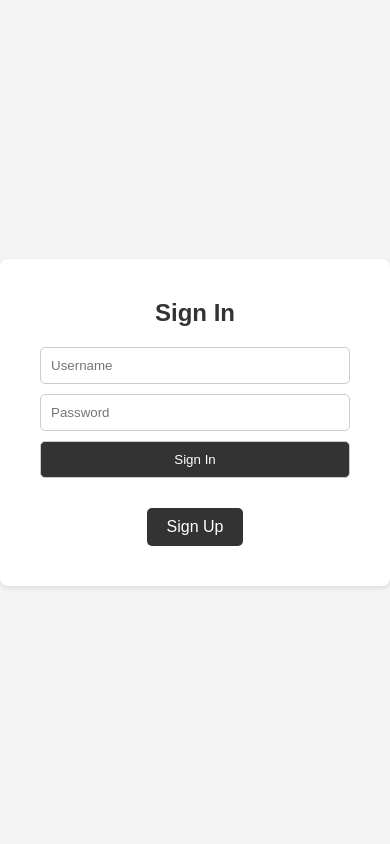
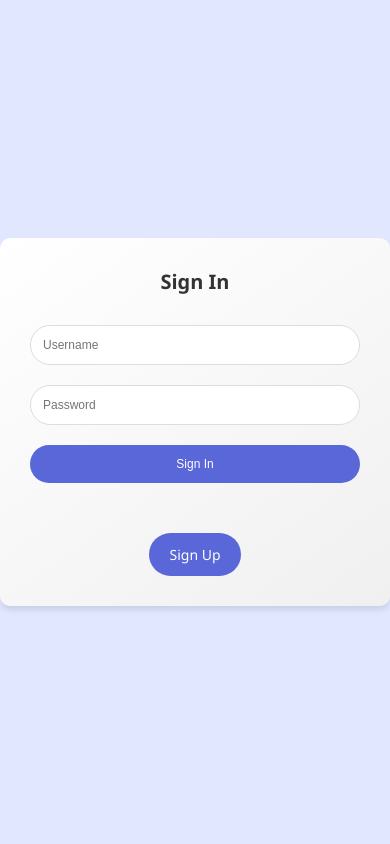
Before and after one commit to Sheikh-Ahmed-Naeem/Inventory-Management-System, a Flask app: page / in a window 390 px wide. Run offline with Flask 3, Linux system fonts and the light colour scheme; some libraries are stand-ins or nearby versions.

Commit message:
adding deletion

```diff
--- a/app.py
+++ b/app.py
@@ -137,7 +137,24 @@ def add_product():
             conn.close()
 
     return render_template('P_info.html')
+@app.route('/G_Product_del', methods=['POST'])
+def delete_product():
+    product_name = request.form['product_name']  # Assume this is passed from the form
 
+    conn = get_db_connection()
+    cursor = conn.cursor()
+
+    try:
+        cursor.execute("DELETE FROM gloves WHERE p_name = %s", (product_name,))
+        conn.commit()
+        flash('Product deleted successfully!')
+    except psycopg2.Error as e:
+        flash(f"Error deleting product: {e}")
+    finally:
+        cursor.close()
+        conn.close()
+
+    return redirect(url_for('product_window'))
 
 if __name__ == '__main__':
     app.run(debug=True)
--- a/templates/index.html
+++ b/templates/index.html
@@ -6,21 +6,22 @@
     <title>Sign In - Ambassador Sports</title>
     <style>
         body {
-            font-family: Arial, sans-serif;
+            font-family: 'Segoe UI', Tahoma, Geneva, Verdana, sans-serif;
             margin: 0;
             padding: 0;
-            background-color: #f4f4f4;
+            background-color: #e0e7ff;
             display: flex;
             justify-content: center;
             align-items: center;
             min-height: 100vh;
+            transition: background-color 0.3s ease;
         }
 
         .container {
-            background-color: #fff;
-            border-radius: 8px;
-            box-shadow: 0 2px 5px rgba(0, 0, 0, 0.1);
-            padding: 40px;
+            background: linear-gradient(145deg, #ffffff, #f0f0f0);
+            border-radius: 10px;
+            box-shadow: 0 4px 6px rgba(0, 0, 0, 0.1);
+            padding: 50px;
             max-width: 400px;
             width: 100%;
             text-align: center;
@@ -29,55 +30,83 @@
         h2 {
             margin-top: 0;
             color: #333;
+            font-size: 24px;
         }
 
         form {
-            margin-top: 20px;
+            margin-top: 30px;
         }
 
         input[type="text"],
         input[type="password"],
         input[type="submit"] {
             width: 100%;
-            padding: 10px;
-            margin-bottom: 10px;
-            border: 1px solid #ccc;
-            border-radius: 5px;
+            padding: 15px;
+            margin-bottom: 20px;
+            border: 1px solid #ddd;
+            border-radius: 25px;
             box-sizing: border-box;
+            font-size: 14px;
+            transition: border-color 0.3s ease, box-shadow 0.3s ease;
+        }
+
+        input[type="text"]:focus,
+        input[type="password"]:focus {
+            border-color: #5a67d8;
+            box-shadow: 0 0 5px rgba(90, 103, 216, 0.3);
         }
 
         input[type="submit"] {
-            background-color: #333;
+            background-color: #5a67d8;
             color: #fff;
             cursor: pointer;
+            border: none;
+            font-size: 16px;
+            transition: background-color 0.3s ease, box-shadow 0.3s ease;
         }
 
         input[type="submit"]:hover {
-            background-color: #555;
+            background-color: #4c51bf;
+            box-shadow: 0 4px 6px rgba(0, 0, 0, 0.1);
         }
 
         .links {
-            margin-top: 20px;
-        }
-
-        .links a {
-            text-decoration: none;
-            color: #ffffff;
-            margin: 0 10px;
+            margin-top: 30px;
         }
 
         .signup-button {
-            background-color: #333;
-            color: white;
-            padding: 10px 20px;
+            background-color: #5a67d8;
+            color: #fff;
+            padding: 15px 30px;
             text-decoration: none;
-            border-radius: 5px;
+            border-radius: 25px;
             display: inline-block;
-            margin-top: 20px;
+            transition: background-color 0.3s ease, box-shadow 0.3s ease;
+            font-size: 16px;
         }
 
         .signup-button:hover {
-            background-color: #635656;
+            background-color: #4c51bf;
+            box-shadow: 0 4px 6px rgba(0, 0, 0, 0.1);
+        }
+
+        @media (max-width: 480px) {
+            .container {
+                padding: 30px;
+            }
+            h2 {
+                font-size: 20px;
+            }
+            input[type="text"],
+            input[type="password"],
+            input[type="submit"] {
+                padding: 12px;
+                font-size: 12px;
+            }
+            .signup-button {
+                padding: 12px 20px;
+                font-size: 14px;
+            }
         }
     </style>
 </head>
```
Also changed, not shown: templates/sign_up.html (+51 -15 lines).
